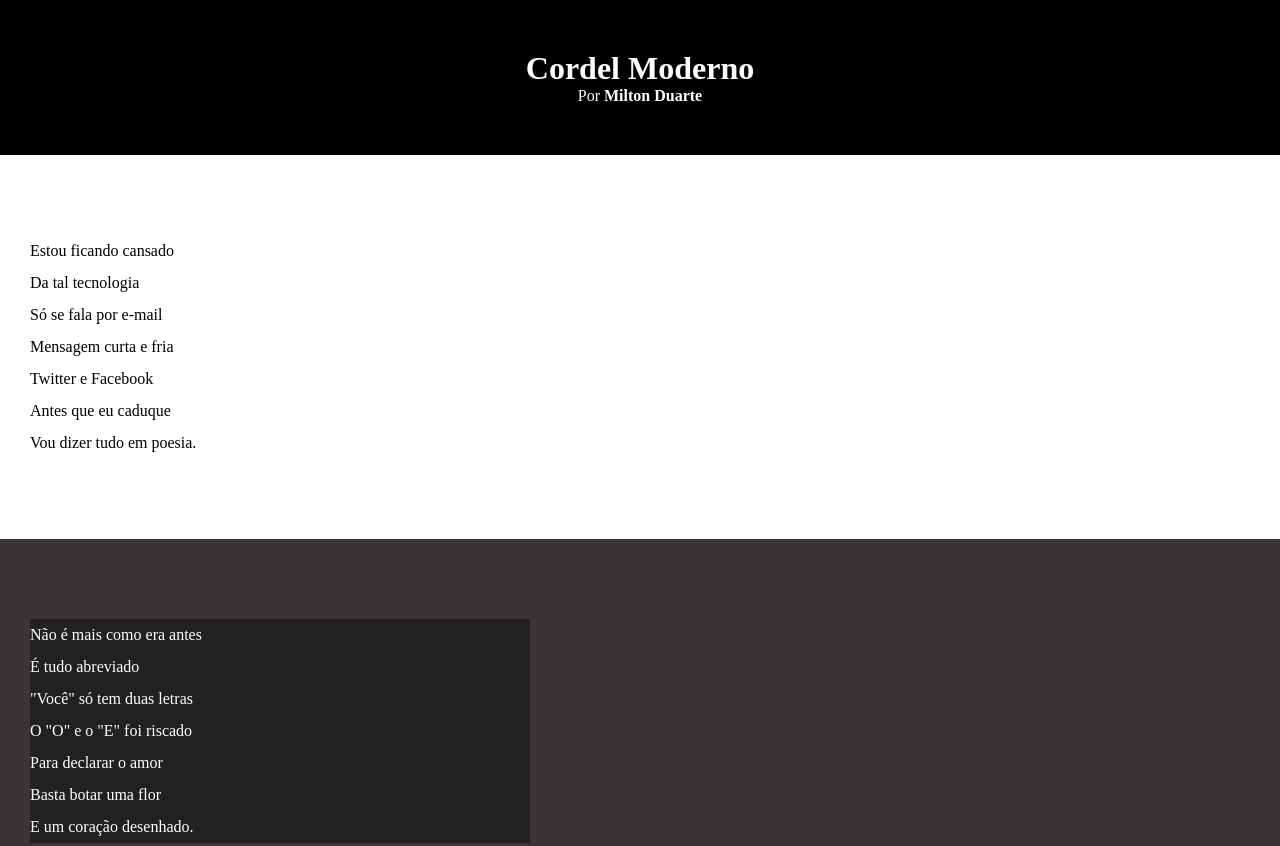
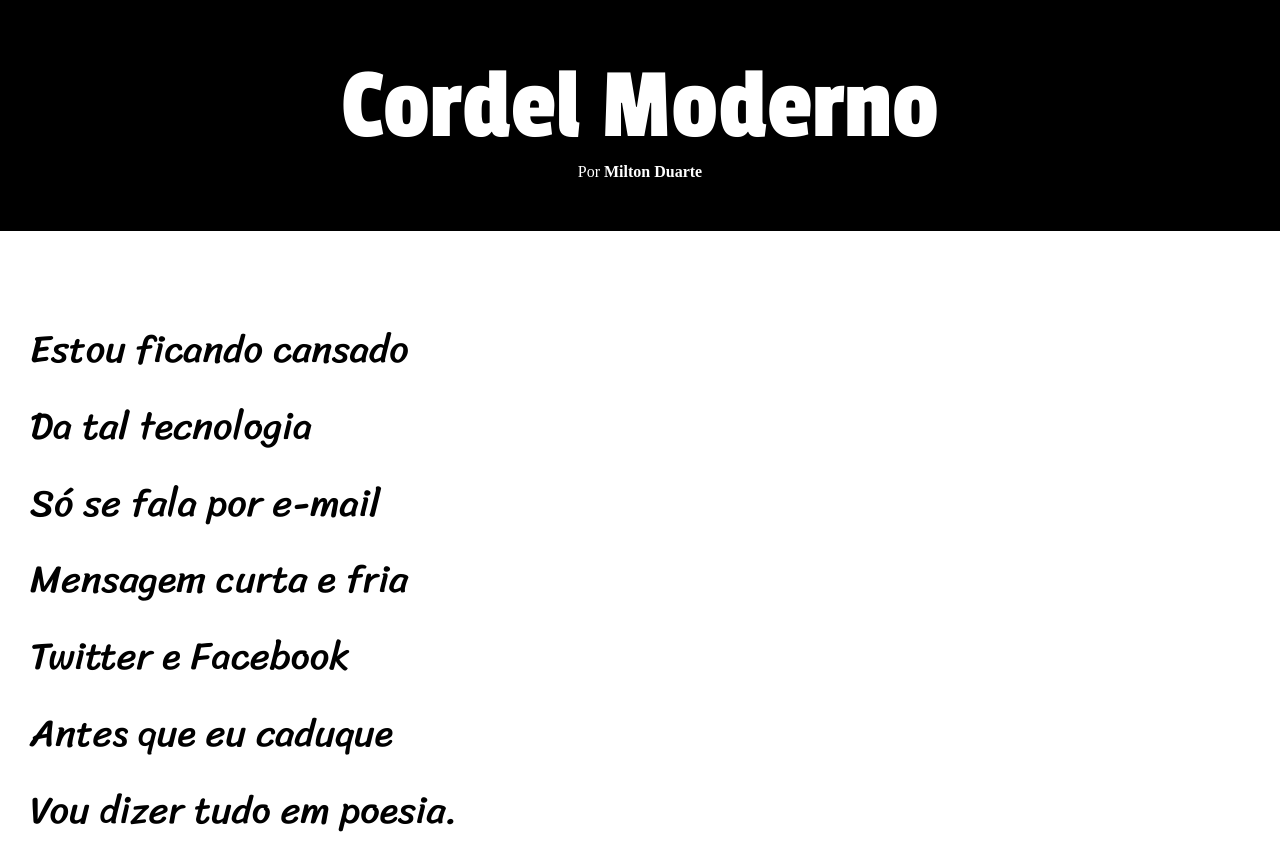
Before and after one commit to IgorGabrielOliveira/html-css, a plain HTML site: page projetos-exercicios/exercicio-cordel-revisado/index.html in a window 1280 px wide. Shown: the top 846 px of the page. Drawn offline with Linux system fonts and the light colour scheme.

Commit message:
atualização de estilo do projeto de cordel revisado

```diff
--- a/projetos-exercicios/exercicio-cordel-revisado/estilo/style.css
+++ b/projetos-exercicios/exercicio-cordel-revisado/estilo/style.css
@@ -1,4 +1,13 @@
 @charset "UTF-8";
+@import url('https://fonts.googleapis.com/css2?family=Passion+One&family=Sriracha&display=swap');
+
+
+:root{
+    --font-coisada: 'Sriracha', cursive;
+    --font-normal: 'Passion One', cursive;
+}
+
+
 
 *{
     margin: 0px;
@@ -18,6 +27,9 @@ header{
 
 header > h1{
     padding-top: 50px;
+    font-family: var(--font-normal);
+    font-weight: normal;
+    font-size: 8vw;
 }
 header > p{
     padding-bottom: 50px ;
@@ -38,6 +50,8 @@ section{
     padding-bottom: 10vh;
     line-height: 2em;
     padding-left: 30px;
+    font-family: var(--font-coisada);
+    font-size: 3vw;
 }
 
 
@@ -57,6 +71,8 @@ section.imagem{
 section.imagem > p{
     background-color: rgba(0, 0, 0, 0.411);
     width: 500px;
+    display: inline-block;
+    padding: 10px;
 }
 
 footer{
```
